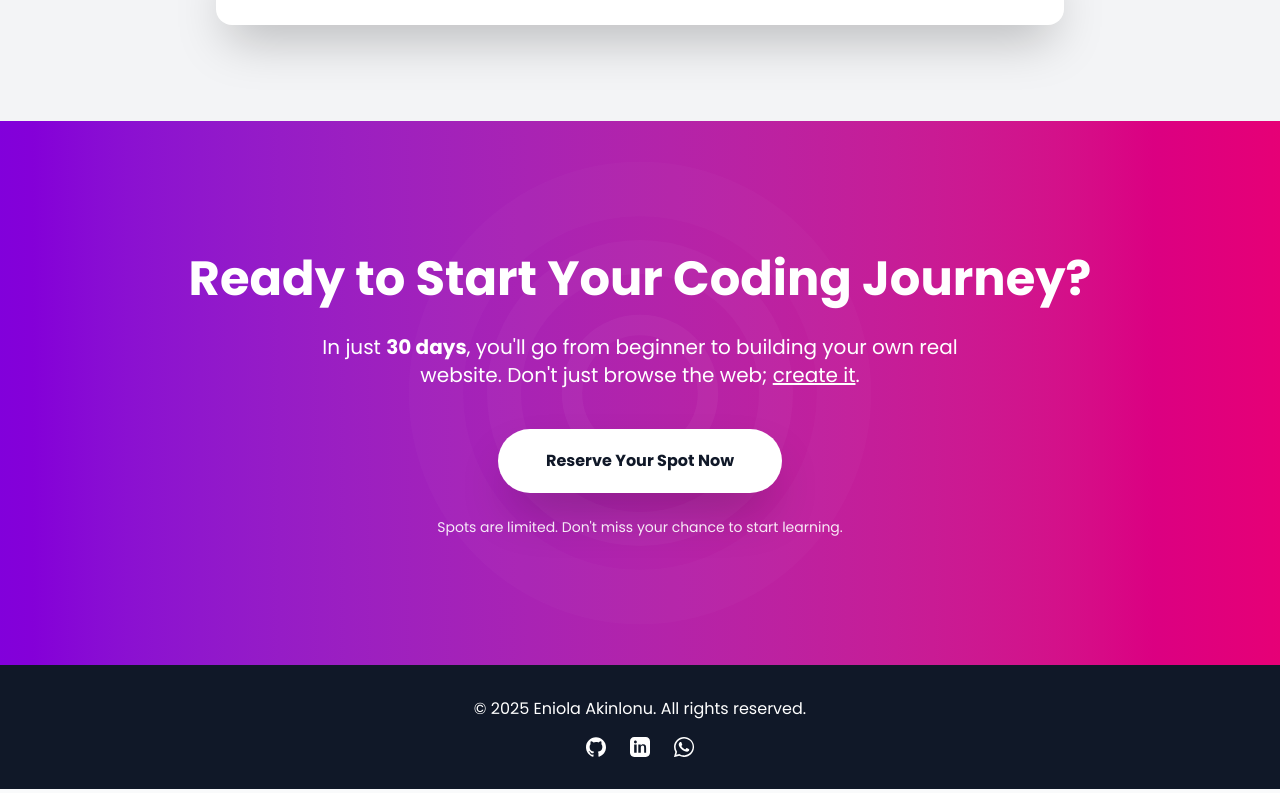
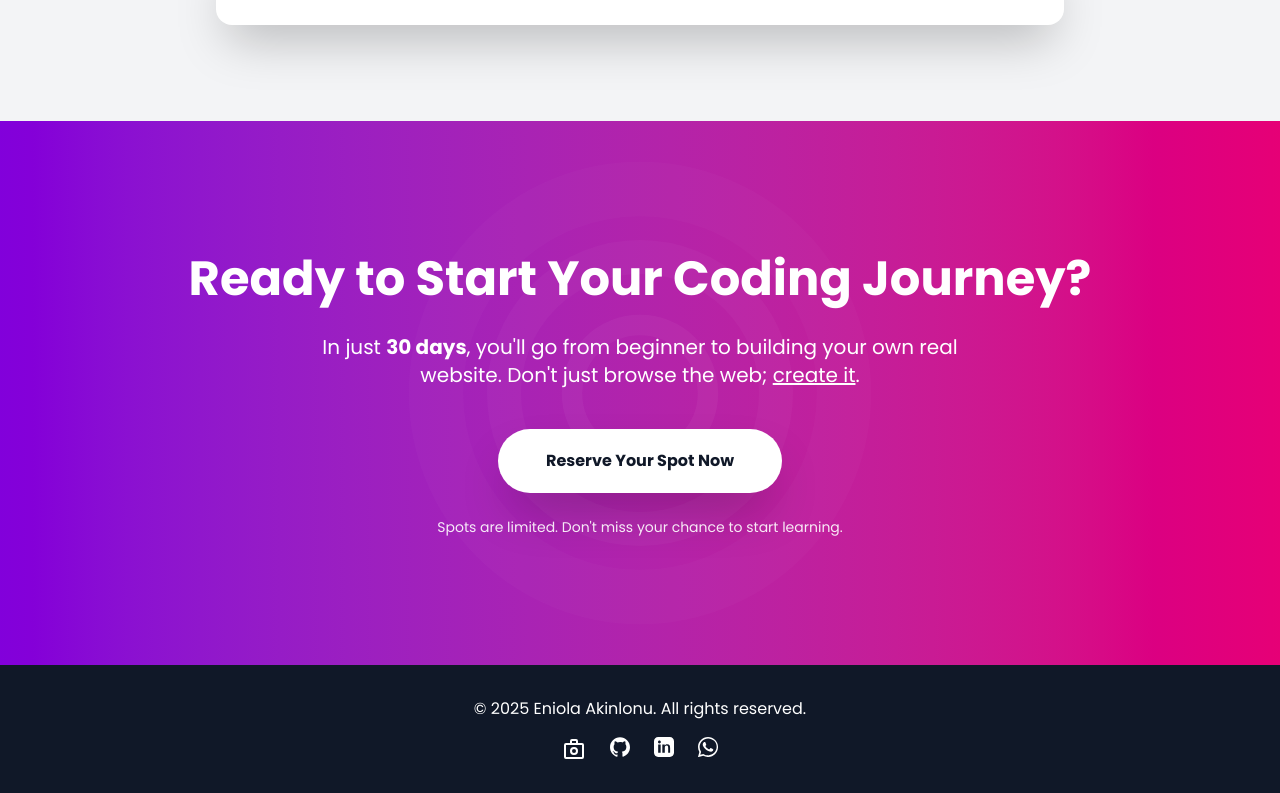
Before and after one commit to akineni/first-website-in-30-days, a Next.js app: page / in a window 1280 px wide. Shown: the part 5624-6417 px from the top of the page. Built offline with nearby package versions, Linux system fonts and the light colour scheme; no server answers.

Commit message:
Add portfolio link and Open Graph metadata for better SEO and social previews

```diff
--- a/app/layout.tsx
+++ b/app/layout.tsx
@@ -11,6 +11,34 @@ const poppins = Poppins({
 export const metadata: Metadata = {
   title: "Frontend in 30 Days | Build Your First Website",
   description: "Learn to build your first website from scratch in just 30 days.",
+  keywords: [
+    "frontend development",
+    "learn web development",
+    "HTML CSS JavaScript",
+    "beginner web course",
+    "build a website",
+    "frontend tutorial",
+    "learn coding",
+    "30 days challenge",
+    "web design basics",
+    "frontend in 30 days"
+  ],
+  openGraph: {
+    title: "Frontend in 30 Days | Build Your First Website",
+    description: "A 30-day step-by-step course to help you build your first website from scratch.",
+    url: "/",
+    siteName: "Frontend in 30 Days",
+    images: [
+      {
+        url: "images/site-preview.png",
+        width: 1366,
+        height: 768,
+        alt: "Frontend in 30 Days course preview",
+      },
+    ],
+    locale: "en_US",
+    type: "website",
+  },
 };
 
 export default function RootLayout({
--- a/components/Footer.tsx
+++ b/components/Footer.tsx
@@ -8,17 +8,39 @@ export default function Footer() {
 
 			{/* Social Icons */}
 			<div className="flex justify-center space-x-6">
+				{/* Portfolio */}
+				<a
+					href="https://akineni.vercel.app"
+					target="_blank"
+					rel="noopener noreferrer"
+					className="hover:text-yellow-400 transition"
+					title="Portfolio"
+					aria-label="Portfolio"
+				>
+					<svg
+						className="w-6 h-6"
+						fill="currentColor"
+						viewBox="0 0 24 24"
+						aria-hidden="true"
+					>
+						<path d="M20 6h-4V4a2 2 0 0 0-2-2h-4a2 2 0 0 0-2 2v2H4a2 2 0 0 0-2 2v12a2 2 0 0 0 2 2h16a2 2 0 0 0 2-2V8a2 2 0 0 0-2-2zM10 4h4v2h-4V4zm10 16H4V8h16v12zm-8-10a4 4 0 1 0 0 8 4 4 0 0 0 0-8zm0 2a2 2 0 1 1 0 4 2 2 0 0 1 0-4z" />
+					</svg>
+				</a>
+
 				{/* GitHub */}
 				<a
 					href="https://github.com/akineni"
 					target="_blank"
 					rel="noopener noreferrer"
 					className="hover:text-yellow-400 transition"
+					title="GitHub"
+					aria-label="GitHub"
 				>
 					<svg
 						className="w-5 h-5"
 						fill="currentColor"
 						viewBox="0 0 24 24"
+						aria-hidden="true"
 					>
 						<path
 							fillRule="evenodd"
@@ -50,11 +72,14 @@ export default function Footer() {
 					target="_blank"
 					rel="noopener noreferrer"
 					className="hover:text-yellow-400 transition"
+					title="LinkedIn"
+					aria-label="LinkedIn"
 				>
 					<svg
 						className="w-5 h-5"
 						fill="currentColor"
 						viewBox="0 0 24 24"
+						aria-hidden="true"
 					>
 						<path d="M19 0h-14c-2.761
               0-5 2.239-5 5v14c0 2.761 2.239
@@ -80,11 +105,14 @@ export default function Footer() {
 					target="_blank"
 					rel="noopener noreferrer"
 					className="hover:text-yellow-400 transition"
+					title="WhatsApp"
+					aria-label="WhatsApp"
 				>
 					<svg
 						className="w-5 h-5"
 						fill="currentColor"
 						viewBox="0 0 24 24"
+						aria-hidden="true"
 					>
 						<path d="M20.52 3.48C18.2 1.16 15.21
               0 12.02 0 5.39 0 .02 5.37.02
```
Also changed, not shown: public/images/site-preview.png (added).
